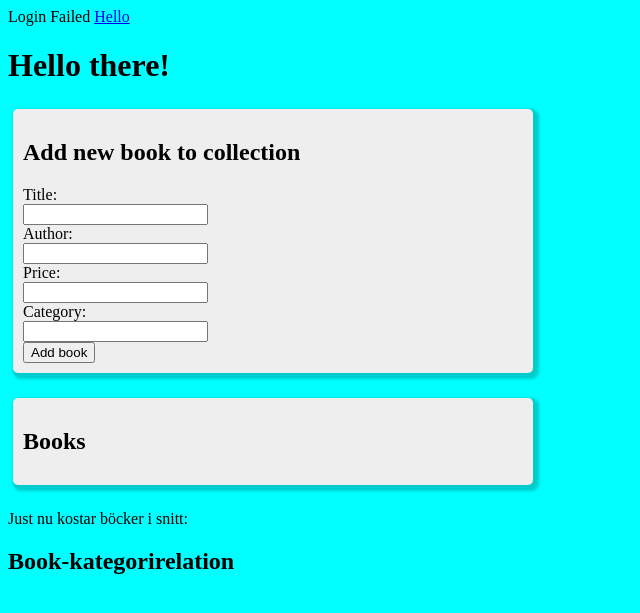
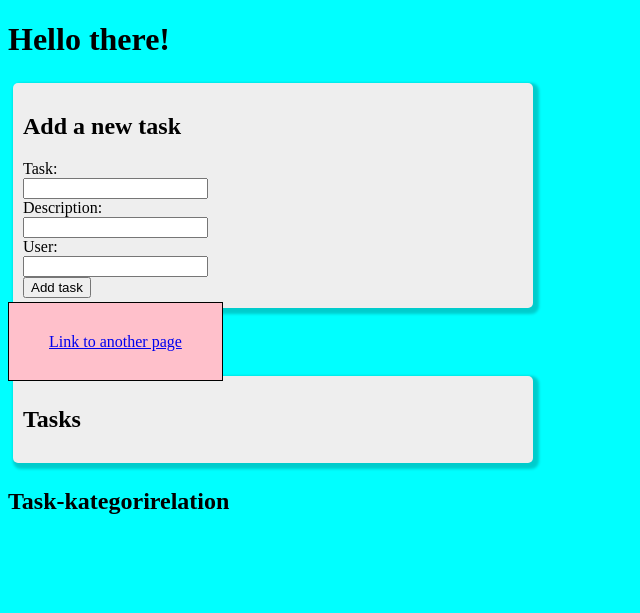
Before and after one commit to Arron-Reed/ToDo-App-Vanilla-PHP-2023, a PHP site: page / in a window 1280 px wide. Shown: the top 613 px of the page, without its empty margins (0-640 px from the left). Run offline with PHP 8.4, Linux system fonts and the light colour scheme; data that the repository does not hold is empty.

Commit message:
Tasks and some functions working

```diff
--- a/crud.php
+++ b/crud.php
@@ -12,26 +12,24 @@
 
 // Create
 
-function createBook($title, $author, $price, $category)
+function createTask($taskTitle, $taskDescription, $userId)
 {
     $conn = prepareDB();
 
-    $title = sanitera($title);
-    $author = sanitera($author);
-    $price = sanitera($price);
-    $category = sanitera($category);
+    $taskTitle = sanitera($taskTitle);
+    $taskDescription = sanitera($taskDescription);
+    $userId = sanitera($userId);
 
     $query =<<<SQL
-    INSERT INTO bok (`bokTitel`, `bokForfattare`, `bokBeskrivn`, `bokIsbn`, `bokPris`, `bokKategoriId`)
-    VALUES (:title,	:author,	NULL,	NULL,	:price,	:category)
+    INSERT INTO task (`taskTitle`, `taskDescription`, `taskDone`, `taskDate`, `userId`)
+    VALUES (:taskTitle,	:taskDescription,	0,	NULL,	:userId)
     SQL;
 
     try {
         $stmt = $conn->prepare($query);
-        $stmt->bindParam("title", $title);
-        $stmt->bindParam("author", $author);
-        $stmt->bindParam("price", $price);
-        $stmt->bindParam("category", $category);
+        $stmt->bindParam("taskTitle", $taskTitle);
+        $stmt->bindParam("taskDescription", $taskDescription);
+        $stmt->bindParam("userId", $userId);
         $stmt->execute();
     }
     catch (PDOException $error) {
@@ -41,17 +39,17 @@
 
 // Get one (Read)
 
-function getBook($bookId)
+function getTask($taskId)
 {
     $conn = prepareDB();
 
     $query =<<<SQL
-    SELECT * FROM bok WHERE bokId=:bookId;
+    SELECT * FROM task WHERE taskId=:taskId;
     SQL;
 
     try {
         $stmt = $conn->prepare($query);
-        $stmt->bindParam("bookId", $bookId);
+        $stmt->bindParam("taskId", $taskId);
         $stmt->execute();
 
         $stmt->setFetchMode(PDO::FETCH_ASSOC);
@@ -64,12 +62,12 @@
 
 // Get all (Read)
 
-function getAllBooks()
+function getAllTasks()
 {
     $conn = prepareDB();
 
     $query =<<<SQL
-    SELECT * FROM bok;
+    SELECT * FROM task;
     SQL;
 
     try {
@@ -86,22 +84,22 @@
 
 
 // Update one
-function updateBook($bookId, $updateTitle, $updateAuthor, $updatePrice)
+function updateTask($taskId, $updatetaskTitle, $updatetaskDescription, $updateuserId)
 {
     $conn = prepareDB();
 
     $query =<<<SQL
-    UPDATE bok
-    SET bokTitel=:updateTitle, bokForfattare=:updateAuthor, bokPris=:updatePrice
-    WHERE bokId=:bookId;
+    UPDATE task
+    SET taskTitle=:updatetaskTitle, taskDescription=:updatetaskDescription, userId=:updateuserId
+    WHERE taskId=:taskId;
     SQL;
 
     try {
         $stmt = $conn->prepare($query);
-        $stmt->bindParam("bookId", $bookId);
-        $stmt->bindParam("updateTitle", $updateTitle);
-        $stmt->bindParam("updateAuthor", $updateAuthor);
-        $stmt->bindParam("updatePrice", $updatePrice);
+        $stmt->bindParam("taskId", $taskId);
+        $stmt->bindParam("updatetaskTitle", $updatetaskTitle);
+        $stmt->bindParam("updatetaskDescription", $updatetaskDescription);
+        $stmt->bindParam("updateuserId", $updateuserId);
         $stmt->execute();
     }
     catch (PDOException $error) {
@@ -111,17 +109,17 @@
 }
 
 // Delete one
-function deleteBook($bookId)
+function deleteTask($taskId)
 {
     $conn = prepareDB();
 
     $query =<<<SQL
-    DELETE FROM bok WHERE bokId=:bookId;
+    DELETE FROM task WHERE taskId=:taskId;
     SQL;
 
     try {
         $stmt = $conn->prepare($query);
-        $stmt->bindParam("bookId", $bookId);
+        $stmt->bindParam("taskId", $taskId);
         $stmt->execute();
     }
     catch (PDOException $error) {
@@ -131,15 +129,15 @@
 
 // Get book-category relation
 
-function getBookCategoryRelation()
+function getTaskRelation()
 {
     $conn = prepareDB();
 
     $query =<<<SQL
-    SELECT bok.bokTitel, kategori.kategoriNamn
-    FROM kategori
-    INNER JOIN bok
-    ON kategori.kategoriId = bok.bokKategoriId;
+    SELECT task.taskTitle, task.taskDescription, task.taskDone, task.taskDate, task.userId
+    FROM user
+    INNER JOIN task
+    ON user.userId = task.userId;
     SQL;
 
     try {
@@ -153,25 +151,4 @@
         echo "Error: " . $error->getMessage();
     }
 }
-
-function getAverageBookPrice()
-{
-    $conn = prepareDB();
-
-    $query =<<<SQL
-    SELECT AVG(bokPris) AS bokMedelPris FROM bok;
-    SQL;
-
-    try {
-        $stmt = $conn->prepare($query);
-        $stmt->execute();
-
-        $stmt->setFetchMode(PDO::FETCH_ASSOC);
-        return $stmt->fetchAll()[0];
-    }
-    catch (PDOException $error) {
-        echo "Error: " . $error->getMessage();
-    }
-}
-
 ?>
--- a/index.php
+++ b/index.php
@@ -14,10 +14,10 @@
 ?>
 
 <?php
+/*
 
-/*
 error_reporting(0);
-*/
+
 
 $saved_username = "oliver";
 $saved_password = "1234";
@@ -41,62 +41,61 @@
 {
     echo "Login Failed";
 }
-/*
+
 echo "Vi har mottagit:<br>";
 echo "Username: ".$username."<br>";
 echo "Password: ".$password."<br>";
 */
 ?>
 
-<a href="index2.php" > Hello </a>
-
     <h1>Hello there!</h1>
 
 <div class="box">
-    <h2>Add new book to collection</h2>
+    <h2>Add a new task</h2>
 
     <form method="post" action="<?php echo $_SERVER["PHP_SELF"] ?>">
-        <label for="inputTitle">Title:</label><br>
-        <input type="text" name="bookTitle" id="inputTitle"><br>
-        <label for="inputAuthor">Author:</label><br>
-        <input type="text" name="bookAuthor" id="inputAuthor"><br>
-        <label for="inputPrice">Price:</label><br>
-        <input type="text" name="bookPrice" id="inputPrice"><br>
-        <label for="inputCategory">Category:</label><br>
-        <input type="text" name="bookCategory" id="inputCategory"><br>
-        <input type="submit" value="Add book">
+        <label for="inputTitle">Task:</label><br>
+        <input type="text" name="taskTitle" id="inputTitle"><br>
+        <label for="inputDescription">Description:</label><br>
+        <input type="text" name="taskDescription" id="inputDescription"><br>
+        <label for="inputUser">User:</label><br>
+        <input type="text" name="userId" id="inputUser"><br>
+        <input type="submit" value="Add task">
     </form>
 </div>
+
+<a href="index2.php" class="bull"> Link to another page </a>
+
     <?php
 
-    if(isset($_POST["bookTitle"])){
-        createBook($_POST["bookTitle"], $_POST["bookAuthor"], $_POST["bookPrice"], $_POST["bookCategory"]);
+    if(isset($_POST["taskTitle"])){
+        createTask($_POST["taskTitle"], $_POST["taskDescription"], $_POST["userId"]);
     }
 
-    if(isset($_POST["updateTitle"])){
-        updateBook($_POST["updateId"], $_POST["updateTitle"], $_POST["updateAuthor"], $_POST["updatePrice"]);
+    if(isset($_POST["updatetaskTitle"])){
+        updateTask($_POST["updatetaskId"], $_POST["updatetaskTitle"], $_POST["updatetaskDescription"], $_POST["updateuserId"]);
     }
 
     ?>
 <div class="dogs">
-    <h2>Books</h2>
+    <h2>Tasks</h2>
 
     <?php
 
-    if(isset($_GET["deleteId"]))
+    if(isset($_GET["deletetaskId"]))
     {
-        deleteBook($_GET["deleteId"]);
+        deleteTask($_GET["deletetaskId"]);
     }
 
     echo("<ul>");
-    foreach(getAllBooks() as $book)
+    foreach(getAllTasks() as $task)
     {
         print("<li>");
-        print("<a href='" . $_SERVER["PHP_SELF"] . "?showId=" . $book["bokId"] . "'>");
-        print($book['bokTitel']);
+        print("<a href='" . $_SERVER["PHP_SELF"] . "?showtaskId=" . $task["taskId"] . "'>");
+        print($task['taskTitle']);
         print("</a>");
         print(" - ");
-        print("<a href='" . $_SERVER["PHP_SELF"] . "?deleteId=" . $book["bokId"] . "' class='potato'>");
+        print("<a href='" . $_SERVER["PHP_SELF"] . "?deletetaskId=" . $task["taskId"] . "' class='potato'>");
         print("[remove]");
         print("</a>");
         print("</li>");
@@ -106,22 +105,22 @@
     ?>
 </div>
     <?php
-    if(isset($_GET["showId"]))
+    if(isset($_GET["showtaskId"]))
     {
-        $book = getBook($_GET["showId"]);
+        $task = getTask($_GET["showtaskId"]);
 
-        print("<h2>Selected book</h2>");
+        print("<h2>Selected Task</h2>");
     ?>
 
     <form method="post" action="<?php echo $_SERVER["PHP_SELF"] ?>">
-        <label for="updateTitle">Title:</label><br>
-        <input type="text" name="updateTitle" id="updateTitle" value="<? print($book["bokTitel"]) ?> "><br>
-        <label for="updateAuthor">Author:</label><br>
-        <input type="text" name="updateAuthor" id="updateAuthor" value="<? print($book["bokForfattare"]) ?> "><br>
-        <label for="updatePrice">Price:</label><br>
-        <input type="text" name="updatePrice" id="updatePrice" value="<? print($book["bokPris"]) ?> "><br>
-        <input type="hidden" name="updateId" value="<? print($_GET["showId"]) ?>"><br>
-        <input type="submit" value="Update book">
+        <label for="updatetaskTitle">Task:</label><br>
+        <input type="text" name="updatetaskTitle" id="updatetaskTitle" value="<? print($task["taskTitle"]) ?> "><br>
+        <label for="updatetaskDescription">Description:</label><br>
+        <input type="text" name="updatetaskDescription" id="updatetaskDescription" value="<? print($task["taskDescription"]) ?> "><br>
+        <label for="updateuserId">User nr:</label><br>
+        <input type="text" name="updateuserId" id="updateuserId" value="<? print($task["userId"]) ?> "><br>
+        <input type="hidden" name="updatetaskId" value="<? print($_GET["showtaskId"]) ?>"><br>
+        <input type="submit" value="Update task">
     </form>
 
     <?php
@@ -129,18 +128,17 @@
     ?>
 
 <?php
-    echo "<p>Just nu kostar böcker i snitt: " . getAverageBookPrice()["bokMedelPris"] . "</p>";
 
     //GET RELATIONS
 
-    echo "<h2>Book-kategorirelation</h2>";
+    echo "<h2>Task-kategorirelation</h2>";
     echo("<ul>");
-    foreach(getBookCategoryRelation() as $book)
+    foreach(getTaskRelation() as $task)
     {
         print("<li>");
-        print($book['bokTitel']);
+        print($task['taskTitle']);
         print(" - ");
-        print($book['kategoriNamn']);
+        print($task['userId']);
         print("</li>");
     }
     echo("</ul>");
--- a/styles.css
+++ b/styles.css
@@ -28,3 +28,9 @@
     padding: 10px;
     box-shadow: 3px 3px 3px 3px rgb(0, 0, 0, 0.2);
 }
+
+.bull {
+    background-color: pink;
+    border: 1px solid black;
+    padding: 30px 40px;
+}
```
